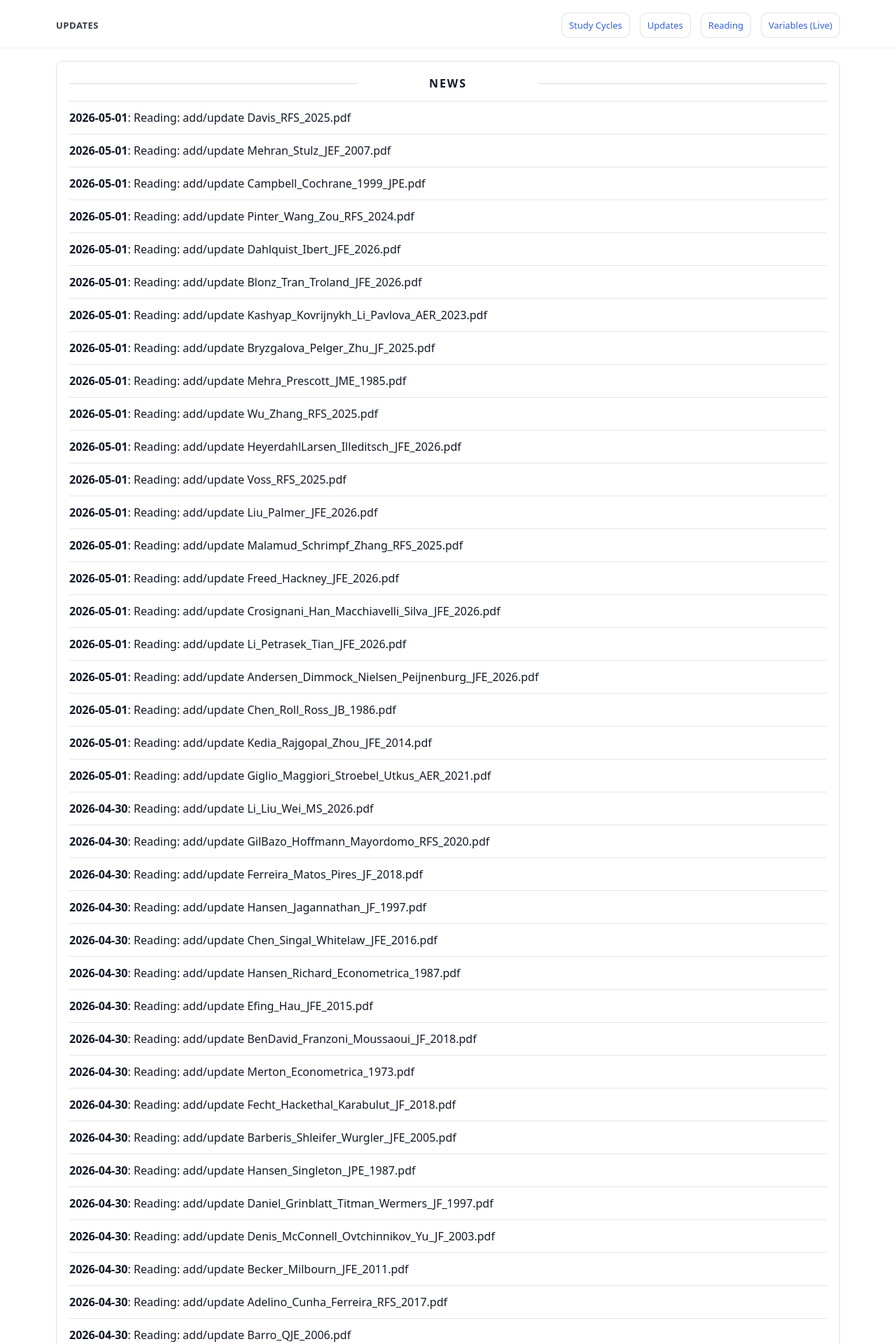
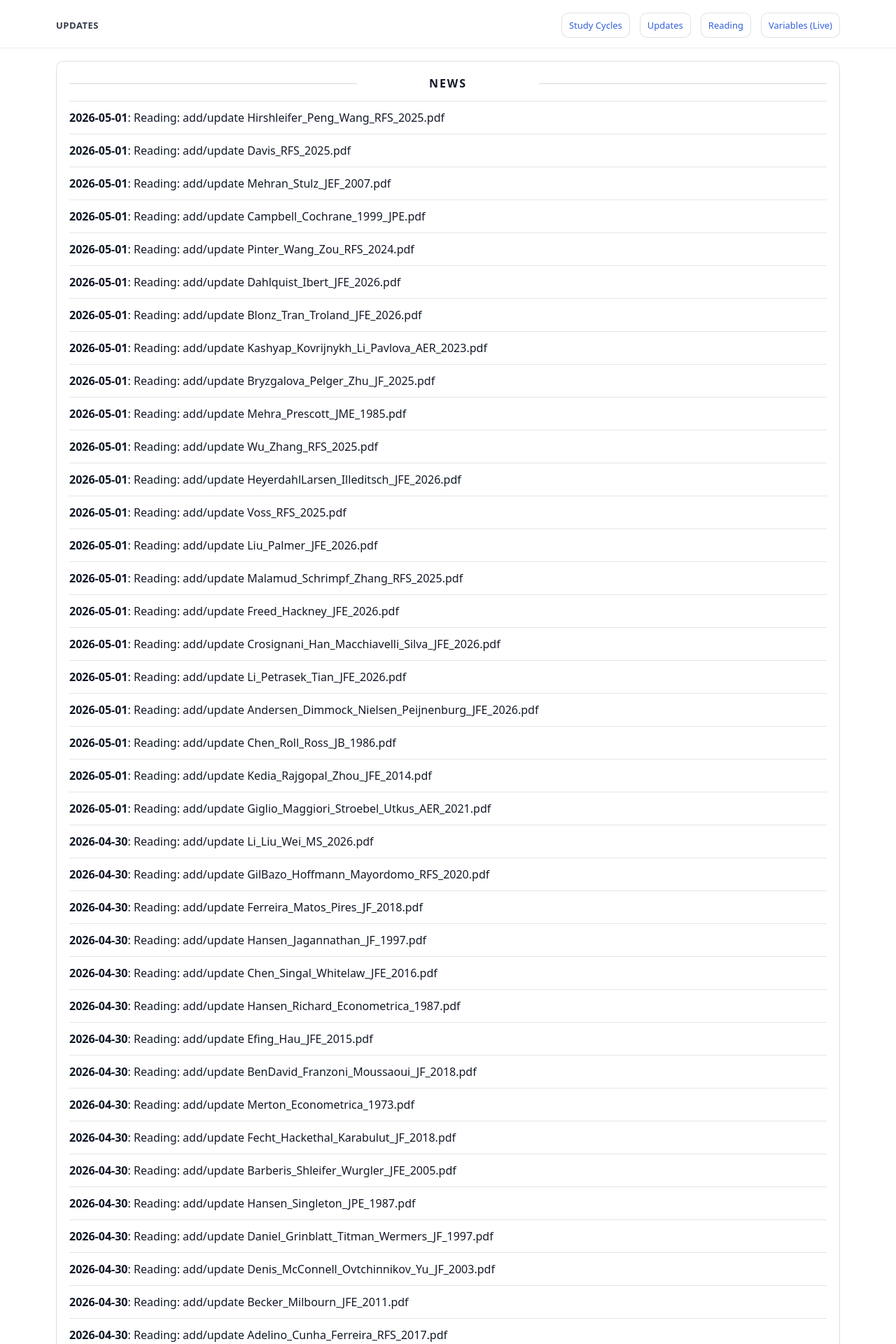
Before and after one commit to yaxinzn/study-archive, a Jekyll site: the page built from updates/index.md, in a window 1280 px wide. Shown: the top 1920 px of the page at 70% size. Built offline with Jekyll 4.4.1, drawn with Linux system fonts in a browser that asks for light colours; some of the changed text lies outside the part shown.

Commit message:
chore: update NEWS feed

```diff
--- a/_data/news.yml
+++ b/_data/news.yml
@@ -1,4 +1,7 @@
 # Auto-generated update history (sorted newest -> oldest). Do not edit manually.
+- ts: "1777637998"
+  date: "2026-05-01"
+  title: "Reading: add/update Hirshleifer_Peng_Wang_RFS_2025.pdf"
 - ts: "1777637680"
   date: "2026-05-01"
   title: "Reading: add/update Davis_RFS_2025.pdf"
```
